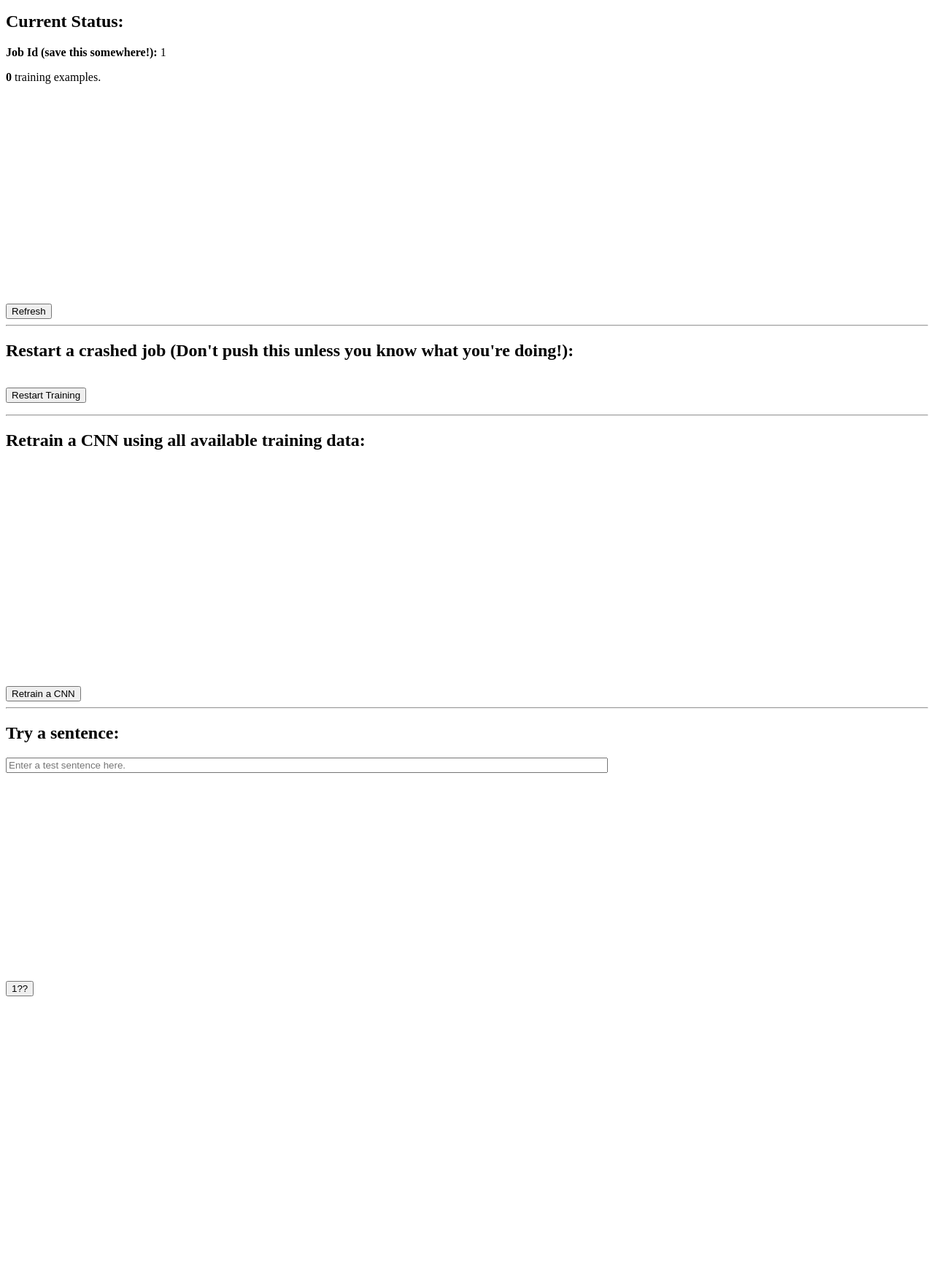
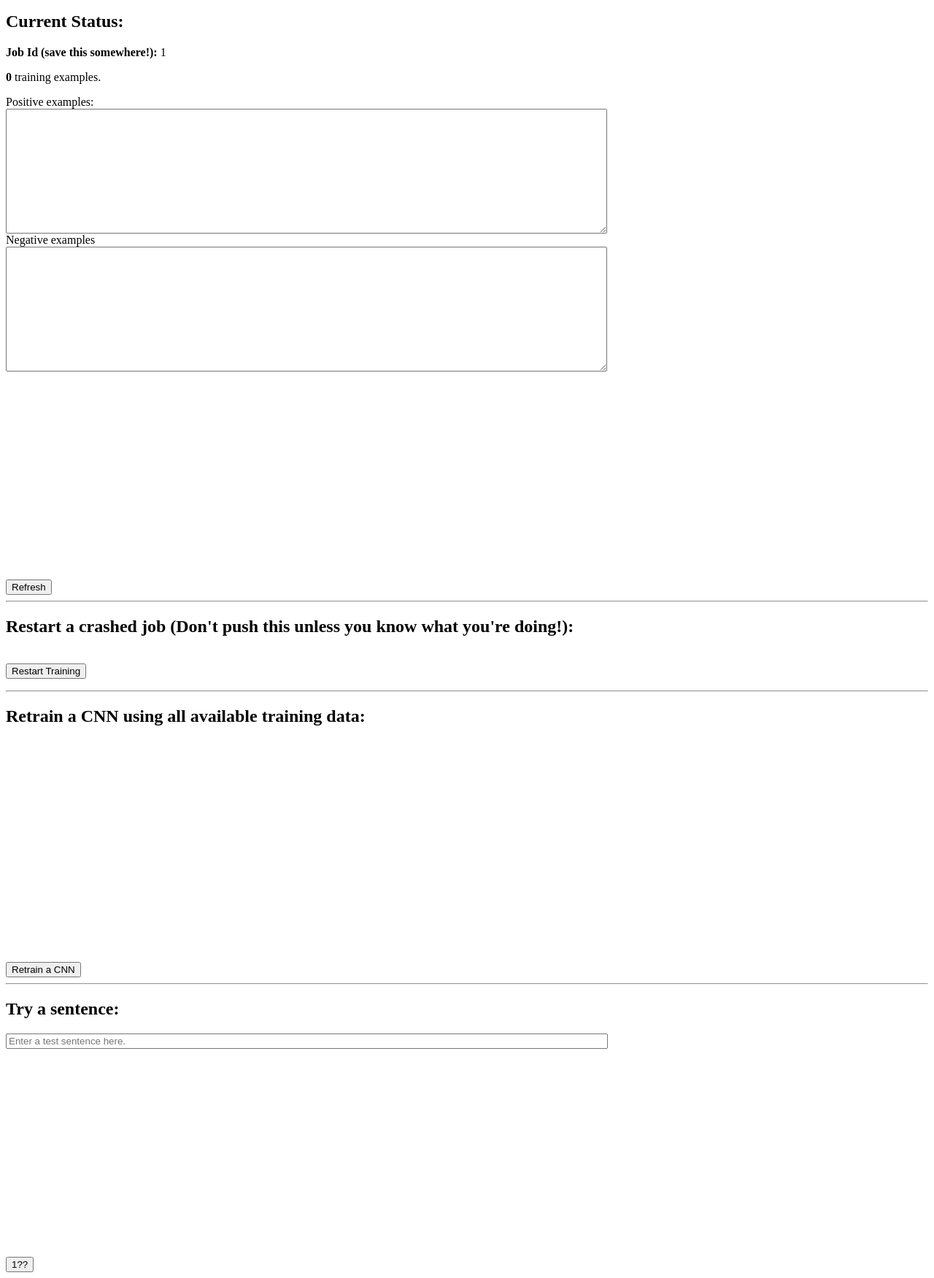
Before and after one commit to polarcoconut/thesis-skew, a Flask app: page /status/1/1/1/1/1/1/1/1/1/1 in a window 1280 px wide. Shown: the part 267-2018 px from the top of the page at 73% size. Before the commit the page ends 1632 px from the top, so only its background shows below. Run offline with Flask 2, Linux system fonts and the light colour scheme; parts of the project's set-up code (start-up, migrations or seed data) failed here and were passed over.

Commit message:
show examples when getting status

```diff
--- a/templates/status.html
+++ b/templates/status.html
@@ -1,6 +1,15 @@
 <html>
   <head>
     <title>Extremest Extraction></title>
+     <style type='text/css'>
+       textarea {
+       white-space: nowrap;
+       overflow:    scroll;
+       overflow-y:  scroll;
+       overflow-x:  scroll;
+       overflow:    -moz-scrollbars-horizontal;
+       }
+     </style>
   </head>
   <body>
     <h3> Extremest Extraction v0.1</h3>
@@ -30,7 +39,12 @@
     <h2> <b>Current Status:</b> </h2>
     <b> Job Id (save this somewhere!): </b> {{job_id}} <br/>
     <p> <b><span id="num_training_examples">0</span></b> training examples. </p>
-
+    Positive examples:<br/>
+    <textarea id=positive_examples rows="10" cols="100" wrap="soft">
+    </textarea><br/>
+    Negative examples<br/>
+    <textarea id=negative_examples rows="10" cols="100" wrap="soft">
+    </textarea><br/>
     <button id="refresh">Refresh</button>
     <img src="https://homes.cs.washington.edu/~chrislin/ajax-loader.gif" id="submitting-indicator-refresh" style="visibility:hidden;"/>
 
@@ -80,10 +94,30 @@
 
     xmlhttp_refresh.onreadystatechange = function() {
 	if (xmlhttp_refresh.readyState == 4 && xmlhttp_refresh.status == 200) {
-	    var num_training_examples = JSON.parse(xmlhttp_refresh.responseText);
+	    var status  = JSON.parse(xmlhttp_refresh.responseText);
+	    var num_training_examples = status[0]
+	    var positive_examples = status[1]
+	    var negative_examples = status[2]
+
+	    var positive_examples_string = "";
+	    var negative_examples_string = "";
+
+	    for (var i=0; i < positive_examples.length; i++) {
+		positive_examples_string += positive_examples[i];
+		positive_examples_string += "\n";
+	    }
+	    for (var i=0; i < negative_examples.length; i++) {
+		negative_examples_string += negative_examples[i];
+		negative_examples_string += "\n";
+	    }
+
 	    console.log(num_training_examples);
 	    document.getElementById(
 		'num_training_examples').innerHTML = num_training_examples;
+	    document.getElementById(
+		'positive_examples').innerHTML = positive_examples_string;
+	    document.getElementById(
+		'negative_examples').innerHTML = negative_examples_string;
 	    document.getElementById(
 	      'submitting-indicator-refresh').style.visibility = 'hidden';
 
```
Also changed, not shown: api/train.py (+27 -15 lines).
